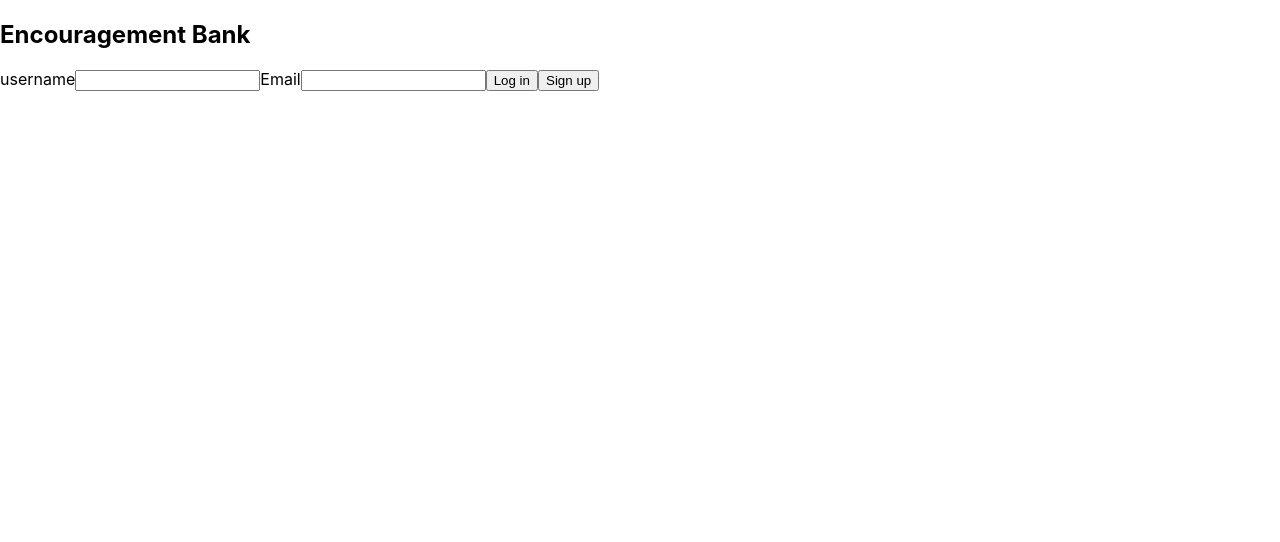
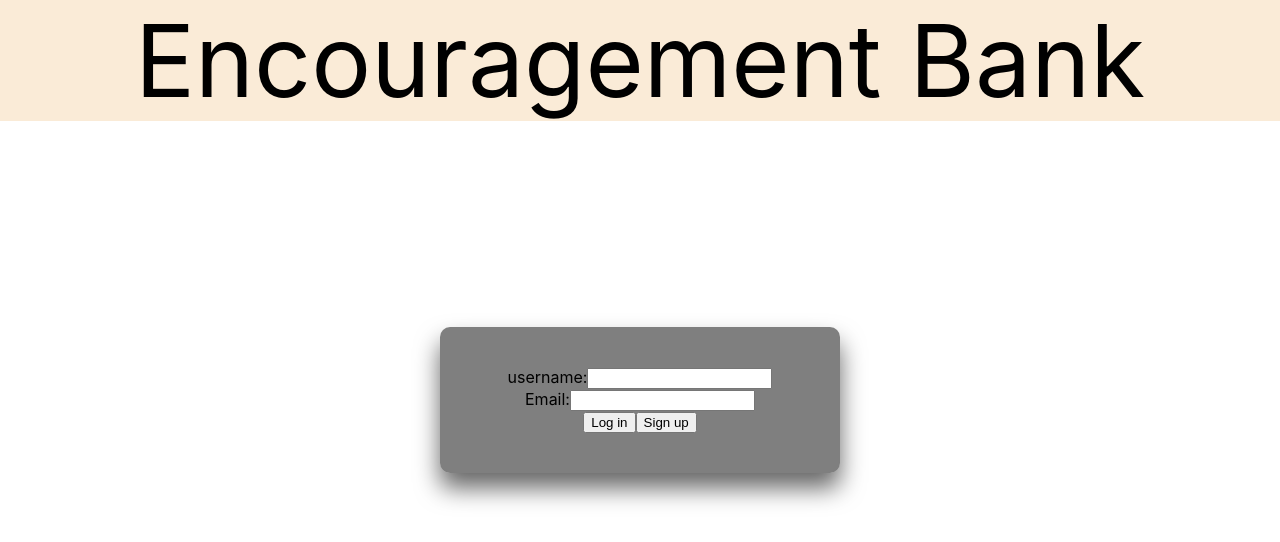
Before and after one commit to haoxianZ/encouraging-notes, a React (Create React App) app in the folder react-client/: page / in a window 1280 px wide. Shown: the top 542 px of the page. Built offline with nearby package versions, Linux system fonts and the light colour scheme; no server answers.

Commit message:
wireframe

```diff
--- a/react-client/src/addUser.js
+++ /dev/null
@@ -1,8 +0,0 @@
-import React, { Component } from 'react'
-
-export default function AddUser (props){
-    // sign up or login with email and username
-    return(
-        <h3>Sign up form</h3>
-    )
-}
--- /dev/null
+++ b/react-client/src/addUser/addUser.js
@@ -0,0 +1,44 @@
+import React, { useContext } from 'react'
+import context from '../context'
+import config from '../config'
+export default function AddUser (props){
+    // sign up or login with email and username
+    const values = useContext(context);
+    const handleAdd = e => {
+        e.preventDefault()
+        const { users=[] } = values
+        const newUser = {
+          username: e.target['username'].value,
+         email: e.target['username'].value
+        }
+        fetch(`${config.API_ENDPOINT}/users`, {
+          method: 'POST',
+          headers: {
+            'content-type': 'application/json'
+          },
+          body: JSON.stringify(newUser),
+        })
+          .then(res => {
+            if (!res.ok)
+              return res.json().then(e => Promise.reject(e))
+            return res.json()
+          })
+          .then(user => {
+             values.addUser(user)
+            this.props.history.push(`/users/${user.id}`)
+            })
+          .catch(error => {
+            console.error({ error })
+          })
+
+      }
+    return(
+      <form onSubmit={handleAdd}>
+      <label htmlFor='username'>Username:</label>
+      <input type='text' id='username' name='username' required></input>
+      <label htmlFor='email'>Email:</label>
+      <input type='email' id='email' name='email' required></input>
+      <button type='submit'>Sign up</button>
+      </form>
+    )
+}
--- a/react-client/src/config.js
+++ b/react-client/src/config.js
@@ -1,3 +1,3 @@
 export default {
-    API_ENDPOINT: 'http://localhost:8000'
+    API_ENDPOINT: 'https://tranquil-citadel-21990.herokuapp.com'
   }
--- a/react-client/src/editNote.js
+++ b/react-client/src/editNote/editNote.js
@@ -1,6 +1,6 @@
 import React, { Component, useContext } from 'react'
-import context from './context';
-import config from './config';
+import context from '../context';
+import config from '../config';
 
 export default function EditNote(props){
     const values = useContext(context);
--- /dev/null
+++ b/react-client/src/homePage/homePage.css
@@ -0,0 +1,26 @@
+header{
+  height: 100%;
+  text-align: center;
+  background-color: antiquewhite;
+  font-size: 100px;
+}
+.login {
+    position: absolute;
+    top: 50%;
+    left: 50%;
+    width: 400px;
+    padding: 40px;
+    transform: translate(-50%, -50%);
+    background: rgba(0,0,0,.5);
+    box-sizing: border-box;
+    box-shadow: 0 15px 25px rgba(0,0,0,.6);
+    border-radius: 10px;
+    display: flex;
+    flex-direction: column;
+    align-items: stretch;
+  }
+  .userbox{
+    text-align: center;
+  }
+  .buttons{
+text-align: center;  }
--- a/react-client/src/homePage.js
+++ b/react-client/src/homePage/homePage.js
@@ -1,7 +1,8 @@
 import React, { Component } from 'react'
 import {Link} from 'react-router-dom';
-import config from './config';
-import context from './context';
+import config from '../config';
+import context from '../context';
+import './homePage.css';
 export default class HomePage extends Component{
   static contextType = context
 
@@ -33,20 +34,27 @@ export default class HomePage extends Component{
     render(){
         return(
             <div className='mainPage'>
-                <h2>
+                <header>
                     Encouragement Bank
-                </h2>
-                <form onSubmit={this.handleSubmit}>
-                    <label htmlFor='username'>
-                        username
+                </header>
+                <main>
+                  <form onSubmit={this.handleSubmit} className='login'>
+                    <div className='userbox'>
+                      <label htmlFor='username'>
+                        username:
                     </label>
                     <input type='test' id='username' name='username' required>
                     </input>
-                    <label htmlFor='email'>
-                        Email
+                    </div>
+
+                    <div className='userbox'>
+                        <label htmlFor='email'>
+                        Email:
                     </label>
                     <input type='email' id='email' name='email' required></input>
-                    <button type='submit'>
+                    </div>
+                    <div className='buttons'>
+                      <button type='submit'>
                         Log in
                     </button>
                     <Link to='/add-user'>
@@ -54,10 +62,16 @@ export default class HomePage extends Component{
                             Sign up
                         </button>
                     </Link>
+                    </div>
+
 
                 </form>
-                { this.context.error &&
+                </main>
+                <footer>
+                  { this.context.error &&
              <h3 className="error"> { this.context.error } </h3> }
+                </footer>
+
             </div>
         )
     }
--- a/react-client/src/userNote.js
+++ b/react-client/src/userNote/userNote.js
@@ -1,7 +1,7 @@
 import React from 'react'
 import { Link } from 'react-router-dom'
-import context from './context'
-import config from './config'
+import context from '../context'
+import config from '../config'
 
 
 export default class Note extends React.Component {
--- a/react-client/src/userPage.js
+++ b/react-client/src/userPage/userPage.js
@@ -1,8 +1,8 @@
 import React, { Component } from 'react'
-import context from './context';
-import config from './config';
-import GetNote from './getNote';
-import Note from './userNote';
+import context from '../context';
+import config from '../config';
+import GetNote from '../getNote';
+import Note from '../userNote/userNote';
 import { Link } from 'react-router-dom';
 export default class UserPage extends Component{
     static defaultProps = {
@@ -16,9 +16,12 @@ export default class UserPage extends Component{
       }
     handleSubmit = e => {
         e.preventDefault()
+        const { users=[] } = this.context
+        const  user_id  = this.props.match.params.user_id
+        const user = users.find(user=>user.id === user_id)
         const newNote = {
           content: e.target['newNote'].value,
-          user_id: this.props.match.params.user_id
+          user_id: user.serialid
         }
         console.log(newNote.user_id)
         fetch(`${config.API_ENDPOINT}/notes`, {
@@ -35,7 +38,7 @@ export default class UserPage extends Component{
           })
           .then(note => {
             this.context.addNote(note)
-            this.props.history.push(`/users/${note.user_id}`)
+            this.props.history.push(`/users/${user_id}`)
             })
           .catch(error => {
             console.error({ error })
@@ -49,9 +52,12 @@ export default class UserPage extends Component{
         console.log(this.context.show)
       }
     render(){
-        const { notes=[] } = this.context
+        const { notes=[], users=[] } = this.context
+        console.log(notes, users)
         const  user_id  = this.props.match.params.user_id
-        const userNotes = notes.filter(note=>note.user_id === user_id)
+        const user = users.find(user=>user.id === user_id)
+        console.log(user)
+        const userNotes = notes.filter(note=>note.user_id === user.serialid)
         console.log(userNotes)
         const renderContent = userNotes.map((note,i)=><Note key={i} content={note.content}
         id={note.id} user_id={note.user_id} onDeleteNote={this.handleDeleteNote}/> )
```
Also changed, not shown: react-client/src/App.js (+4 -4 lines).
